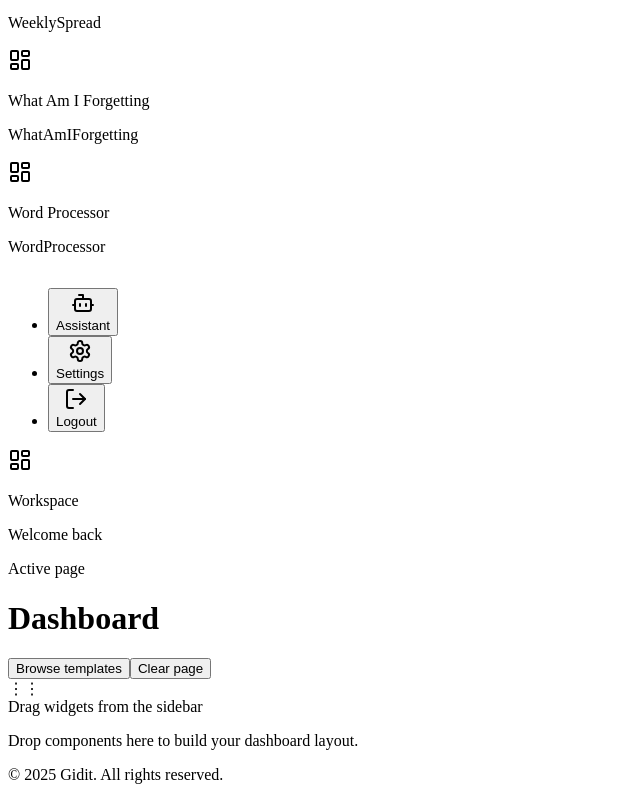
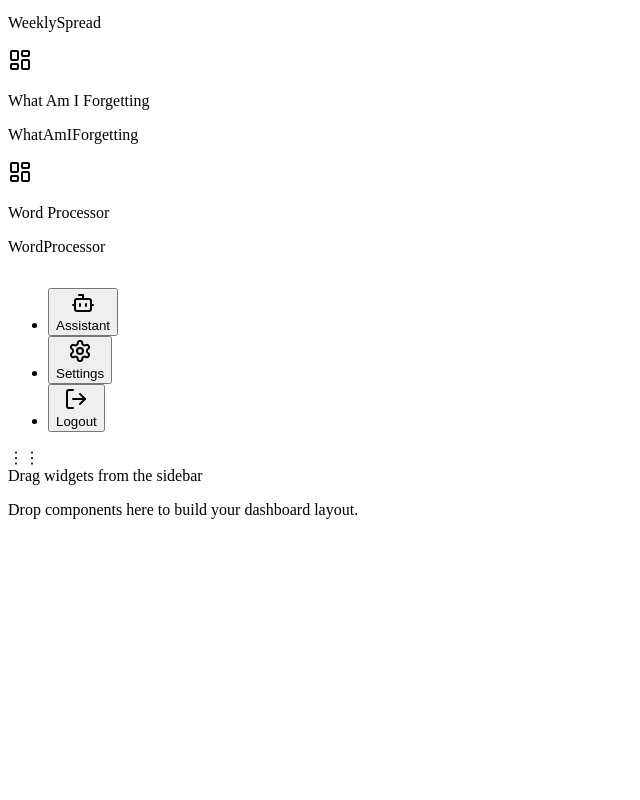
Before and after one commit to nursin/gidit-desktop-9-24-25, a React (Vite) app in the folder renderer/: page /builder in a window 1280 px wide. Shown: the part 7343-8143 px from the top of the page, without its empty margins (0-640 px from the left). After the commit the page ends 7878 px from the top, so only its background shows below. Built offline with nearby package versions, Linux system fonts and the light colour scheme.

Commit message:
first commit

```diff
--- a/renderer/src/App.tsx
+++ b/renderer/src/App.tsx
@@ -20,9 +20,6 @@ function App() {
               <Route path="*" element={<Navigate to="/builder" replace />} />
             </Routes>
           </main>
-          <footer className="border-t px-6 py-4 text-center text-xs text-muted-foreground">
-            © {new Date().getFullYear()} Gidit. All rights reserved.
-          </footer>
           <Toaster />
         </div>
       </SettingsProvider>
--- a/renderer/src/components/dashboard/builder/Builder.tsx
+++ b/renderer/src/components/dashboard/builder/Builder.tsx
@@ -1,4 +1,3 @@
-import { Button } from '@/components/ui/button'
 import { Canvas } from './Canvas'
 import { Templates } from './Templates'
 import { BuilderSidebar, SidebarInset, SidebarProvider } from './Sidebar'
@@ -14,7 +13,6 @@ function BuilderLayout() {
     updateWidget,
     duplicateWidget,
     moveWidget,
-    clearPage,
     applyTemplate,
     setView,
   } = useBuilderStore()
@@ -40,24 +38,9 @@ function BuilderLayout() {
       <div className="flex h-svh bg-background">
         <BuilderSidebar />
         <SidebarInset
-          className="w-full transition-[padding] md:pl-[var(--sidebar-width)] md:peer-data-[collapsible=icon]:pl-[var(--sidebar-width-icon)] md:peer-data-[collapsible=offcanvas]:pl-0"
+          className="w-full transition-[padding] md:pl-[var(--sidebar-width-icon)] md:peer-data-[state=expanded]:pl-[var(--sidebar-width)] md:peer-data-[collapsible=offcanvas]:pl-0"
         >
           {view === 'canvas' ? (
-            <div className="flex h-full flex-1 flex-col">
-              <header className="flex items-center justify-between border-b px-6 py-4">
-                <div>
-                  <p className="text-sm text-muted-foreground">Active page</p>
-                  <h1 className="text-xl font-semibold">{activePage.name}</h1>
-                </div>
-                <div className="flex items-center gap-3">
-                  <Button variant="ghost" onClick={() => setView('templates')}>
-                    Browse templates
-                  </Button>
-                  <Button variant="outline" onClick={() => clearPage()}>
-                    Clear page
-                  </Button>
-                </div>
-              </header>
             <Canvas
               items={activePage.items}
               onRemoveWidget={removeWidget}
@@ -68,13 +51,13 @@ function BuilderLayout() {
               onDuplicateWidget={duplicateWidget}
               onMoveWidget={moveWidget}
             />
-            </div>
           ) : (
             <Templates
               onUseTemplate={(template) => {
                 applyTemplate(template)
                 setView('canvas')
               }}
+              onBack={() => setView('canvas')}
             />
           )}
         </SidebarInset>
--- a/renderer/src/components/dashboard/builder/Sidebar.tsx
+++ b/renderer/src/components/dashboard/builder/Sidebar.tsx
@@ -22,7 +22,7 @@ import { Input } from '@/components/ui/input'
 import { Accordion, AccordionContent, AccordionItem, AccordionTrigger } from '@/components/ui/accordion'
 import { Card } from '@/components/ui/card'
 import { GiditLogo } from '@/components/icons/GiditLogo'
-import { LayoutDashboard, LayoutTemplate, PlusCircle, Trash2, Settings, LogOut, Bot } from 'lucide-react'
+import { LayoutDashboard, LayoutTemplate, PlusCircle, Trash2, Settings, LogOut, Bot, Eraser } from 'lucide-react'
 import { useBuilderStore } from '@/store/builderStore'
 import { WIDGETS, WIDGET_CATEGORIES } from './widgets'
 import type { Page } from './Types'
@@ -406,7 +406,13 @@ function ComponentPalette() {
   )
 }
 
-function SidebarFooterMenu({ onOpenAssistant, onOpenSettings }: { onOpenAssistant: () => void; onOpenSettings: () => void }) {
+function SidebarFooterMenu({
+  onOpenAssistant,
+  onOpenSettings,
+}: {
+  onOpenAssistant: () => void
+  onOpenSettings: () => void
+}) {
   const { state: sidebarState } = useSidebar()
   const isSidebarExpanded = sidebarState === 'expanded'
 
@@ -495,6 +501,7 @@ function SidebarFooterMenu({ onOpenAssistant, onOpenSettings }: { onOpenAssistan
 export function BuilderSidebar() {
   const [assistantOpen, setAssistantOpen] = useState(false)
   const [settingsOpen, setSettingsOpen] = useState(false)
+  const { view } = useBuilderStore()
   const { state: sidebarState } = useSidebar()
   const isSidebarExpanded = sidebarState === 'expanded'
 
@@ -521,12 +528,12 @@ export function BuilderSidebar() {
           <div className="p-2">
             <PageList />
           </div>
-          {isSidebarExpanded && (
+          {view === 'canvas' && isSidebarExpanded ? (
             <>
               <SidebarSeparator />
               <ComponentPalette />
             </>
-          )}
+          ) : null}
         </ScrollArea>
         <div className="p-2">
           <SidebarFooterMenu
@@ -535,17 +542,7 @@ export function BuilderSidebar() {
           />
         </div>
       </SidebarContent>
-      <SidebarFooter>
-        <div className="flex items-center gap-2 rounded-md bg-muted/50 p-2">
-          <div className="flex h-8 w-8 items-center justify-center rounded-md bg-primary/10 text-primary">
-            <LayoutDashboard className="h-4 w-4" />
-          </div>
-          <div className="group-data-[state=collapsed]:hidden">
-            <p className="text-sm font-semibold">Workspace</p>
-            <p className="text-xs text-muted-foreground">Welcome back</p>
-          </div>
-        </div>
-      </SidebarFooter>
+      <SidebarFooter />
       <AiAssistant open={assistantOpen} onOpenChange={setAssistantOpen} />
       <AppSettingsDialog open={settingsOpen} onOpenChange={setSettingsOpen} />
     </Sidebar>
--- a/renderer/src/components/dashboard/builder/Templates.tsx
+++ b/renderer/src/components/dashboard/builder/Templates.tsx
@@ -4,6 +4,7 @@ import { ScrollArea } from '@/components/ui/scroll-area'
 import { templates, type Template } from './TemplateData'
 import { Item } from './Types'
 import { WIDGETS } from './widgets'
+import { ArrowLeft } from 'lucide-react'
 
 function TemplatePreview({ items }: { items: Omit<Item, 'id'>[] }) {
   return (
@@ -25,12 +26,18 @@ function TemplatePreview({ items }: { items: Omit<Item, 'id'>[] }) {
   )
 }
 
-export function Templates({ onUseTemplate }: { onUseTemplate: (template: Template) => void }) {
+export function Templates({ onUseTemplate, onBack }: { onUseTemplate: (template: Template) => void; onBack: () => void }) {
   return (
     <div className="flex h-full flex-col bg-background">
-      <header className="border-b px-6 py-4">
-        <p className="text-sm text-muted-foreground">Start quickly</p>
-        <h1 className="text-xl font-semibold">Template gallery</h1>
+      <header className="flex items-center justify-between border-b px-6 py-4">
+        <div>
+          <p className="text-sm text-muted-foreground">Start quickly</p>
+          <h1 className="text-xl font-semibold">Template gallery</h1>
+        </div>
+        <Button variant="ghost" onClick={onBack} className="gap-2">
+          <ArrowLeft className="h-4 w-4" />
+          Back to builder
+        </Button>
       </header>
       <ScrollArea className="flex-1">
         <div className="grid gap-6 p-6 md:grid-cols-2 xl:grid-cols-3">
--- a/renderer/src/components/ui/sidebar.tsx
+++ b/renderer/src/components/ui/sidebar.tsx
@@ -134,7 +134,7 @@ const SidebarProvider = React.forwardRef<
               } as React.CSSProperties
             }
             className={cn(
-              "group/sidebar-wrapper flex-grow min-h-svh has-[[data-variant=inset]]:bg-sidebar",
+              "group/sidebar-wrapper flex-grow min-h-svh w-full overflow-hidden has-[[data-variant=inset]]:bg-sidebar",
               className
             )}
             ref={ref}
```
Also changed, not shown: 1 other file (tests, documents, lock files or other folders). Lines whose indentation alone changed are shown as unchanged.
